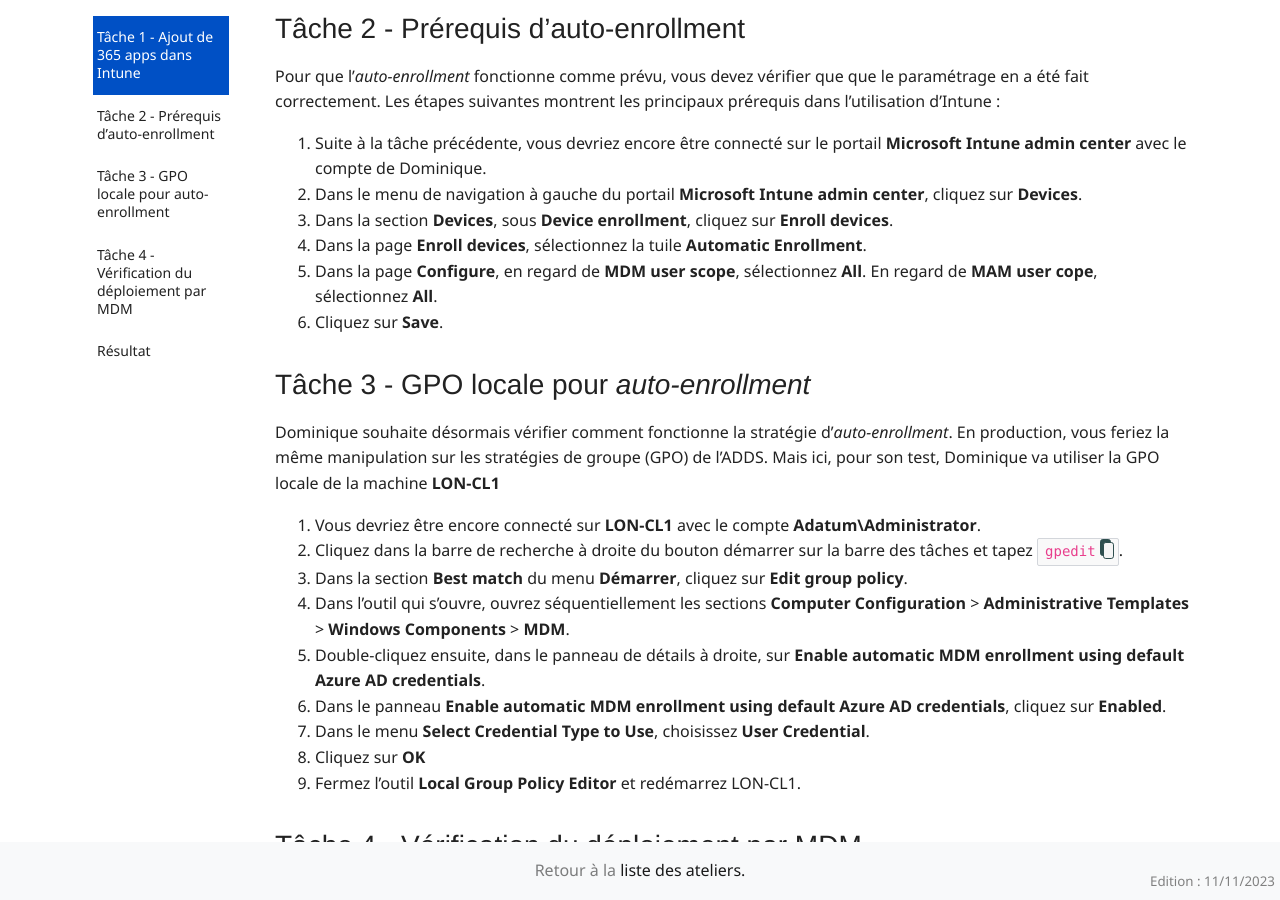
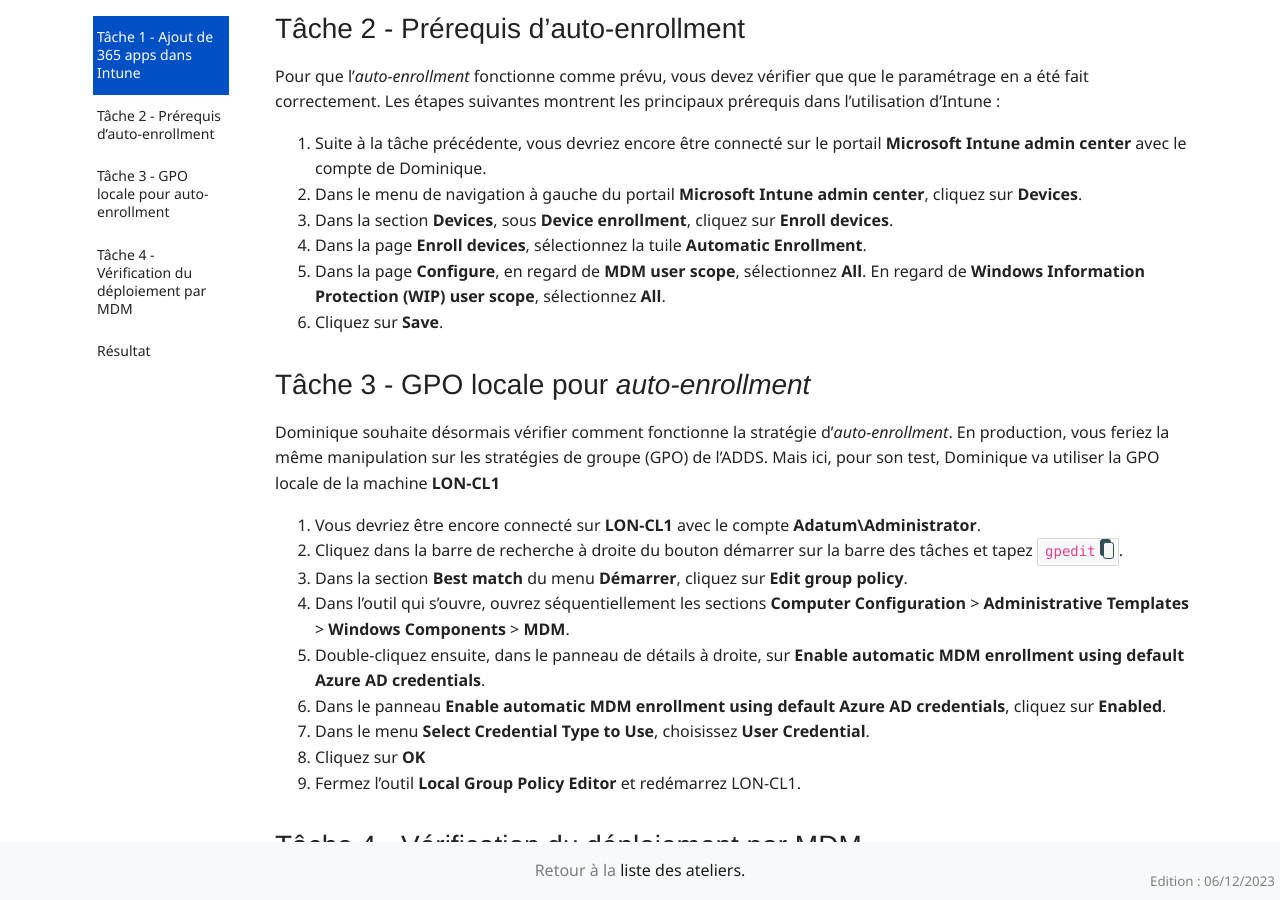
Before and after one commit to renaudwangler/ib-labs, a Jekyll site: the page built from msms030fr/lab5e2.md, in a window 1280 px wide and 900 px high, scrolled down 1450 px. Built offline with Jekyll 4.4.1, drawn with Linux system fonts in a browser that asks for light colours; nearby versions of some CDN libraries; comment, search, counter and statistics services are not loaded.

Commit message:
remplacement de MAM par WIP

```diff
--- a/msms030fr/lab5e2.md
+++ b/msms030fr/lab5e2.md
@@ -2,7 +2,7 @@
 layout: stage
 title: "Lab5-Ex2 - Déploiement de Microsoft 365 apps via MDM"
 length: "00"
-date: "11/11/2023"
+date: "06/12/2023"
 ---
 # Scénario
 Vous avez pris l'identité de Dominique Skyetson, Administrateur de l'entreprise Adatum, et vous avez commencé à déployer Microsoft 365 dans un environnement virtuel pilote. Dans cet exercice, vous allez réaliser les tâches nécessaires à l'installation de Microsoft 365 Apps en utilisant le MDM.
@@ -42,7 +42,7 @@ Pour que l'*auto-enrollment* fonctionne comme prévu, vous devez vérifier que q
 1. Dans le menu de navigation à gauche du portail **Microsoft Intune admin center**, cliquez sur **Devices**.
 1. Dans la section **Devices**, sous **Device enrollment**, cliquez sur **Enroll devices**.
 1. Dans la page **Enroll devices**, sélectionnez la tuile **Automatic Enrollment**.
-1. Dans la page **Configure**, en regard de **MDM user scope**, sélectionnez **All**. En regard de **MAM user cope**, sélectionnez **All**.
+1. Dans la page **Configure**, en regard de **MDM user scope**, sélectionnez **All**. En regard de **Windows Information Protection (WIP) user scope**, sélectionnez **All**.
 1. Cliquez sur **Save**.
 
 ## Tâche 3 - GPO locale pour *auto-enrollment*
```
